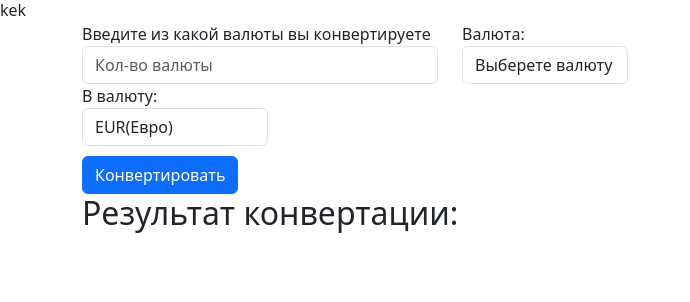
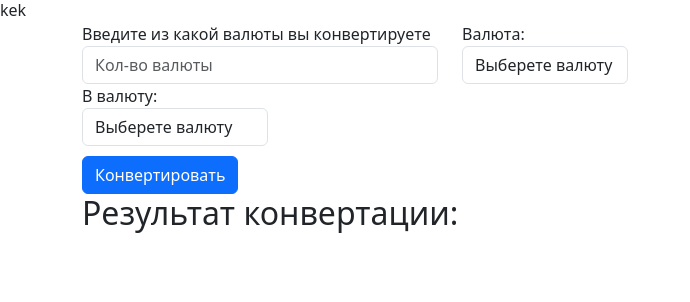
Before and after one commit to sariya23/project_x, a Flask app: page /converter in a window 1280 px wide. Shown: the part 114-416 px from the top of the page, without its empty margins (0-690 px from the left). Run offline with Flask 3, Linux system fonts and the light colour scheme.

Commit message:
Add init value to select

```diff
--- a/templates/converter.html
+++ b/templates/converter.html
@@ -37,6 +37,7 @@
             <div class="form-group">
                 <label for="dropdown_currency_from">В валюту:</label>
                 <select class="form-control" id="dropdown_currency_to" name="dropdown_currency_to">
+                    <option value="" selected disabled hidden>Выберете валюту</option>
                     <option value="EUR">EUR(Евро)</option>
                     <option value="RUB">RUB(Рубль)</option>
                     <option value="USD">USD(Американский доллар)</option>
```
